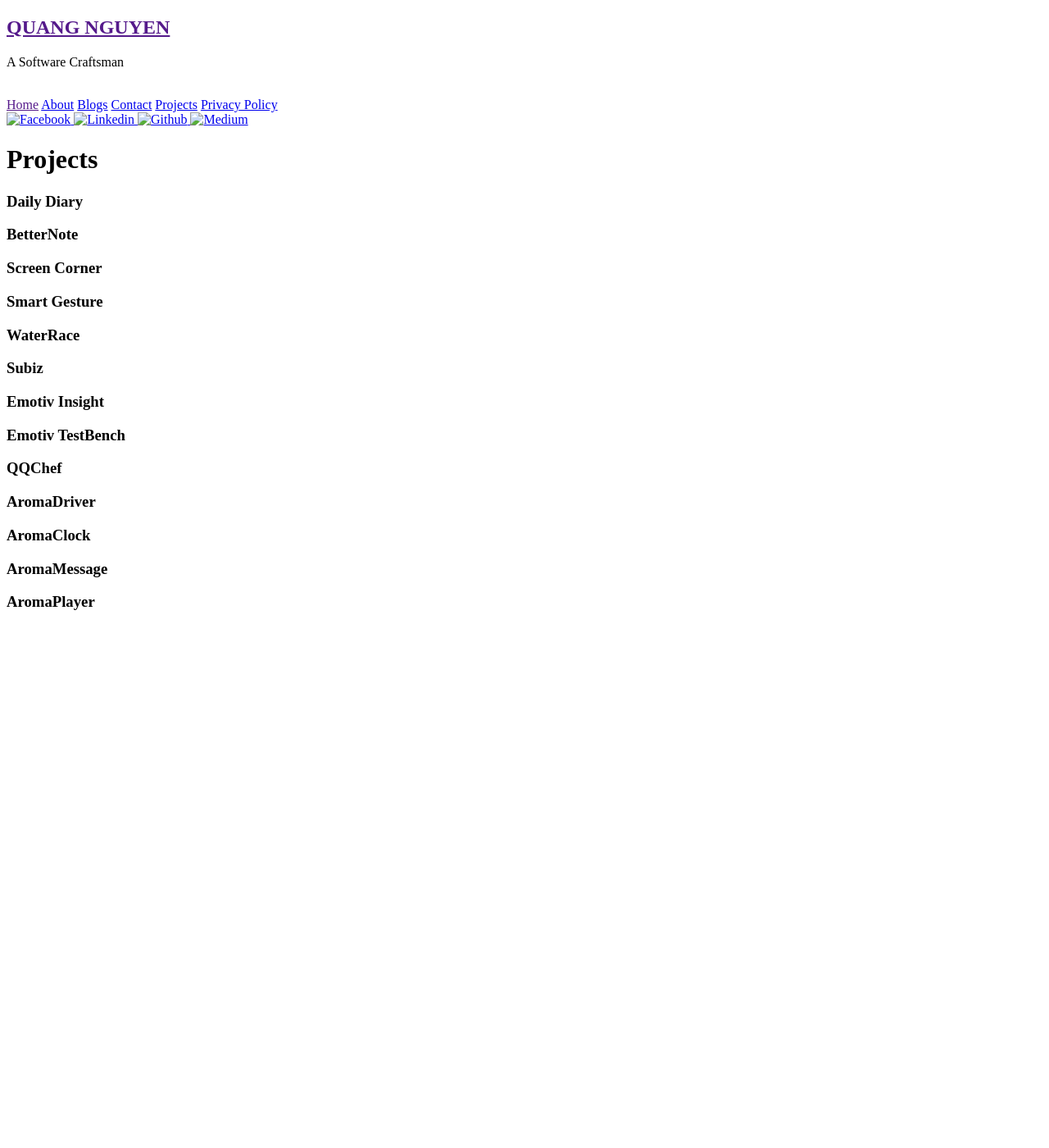
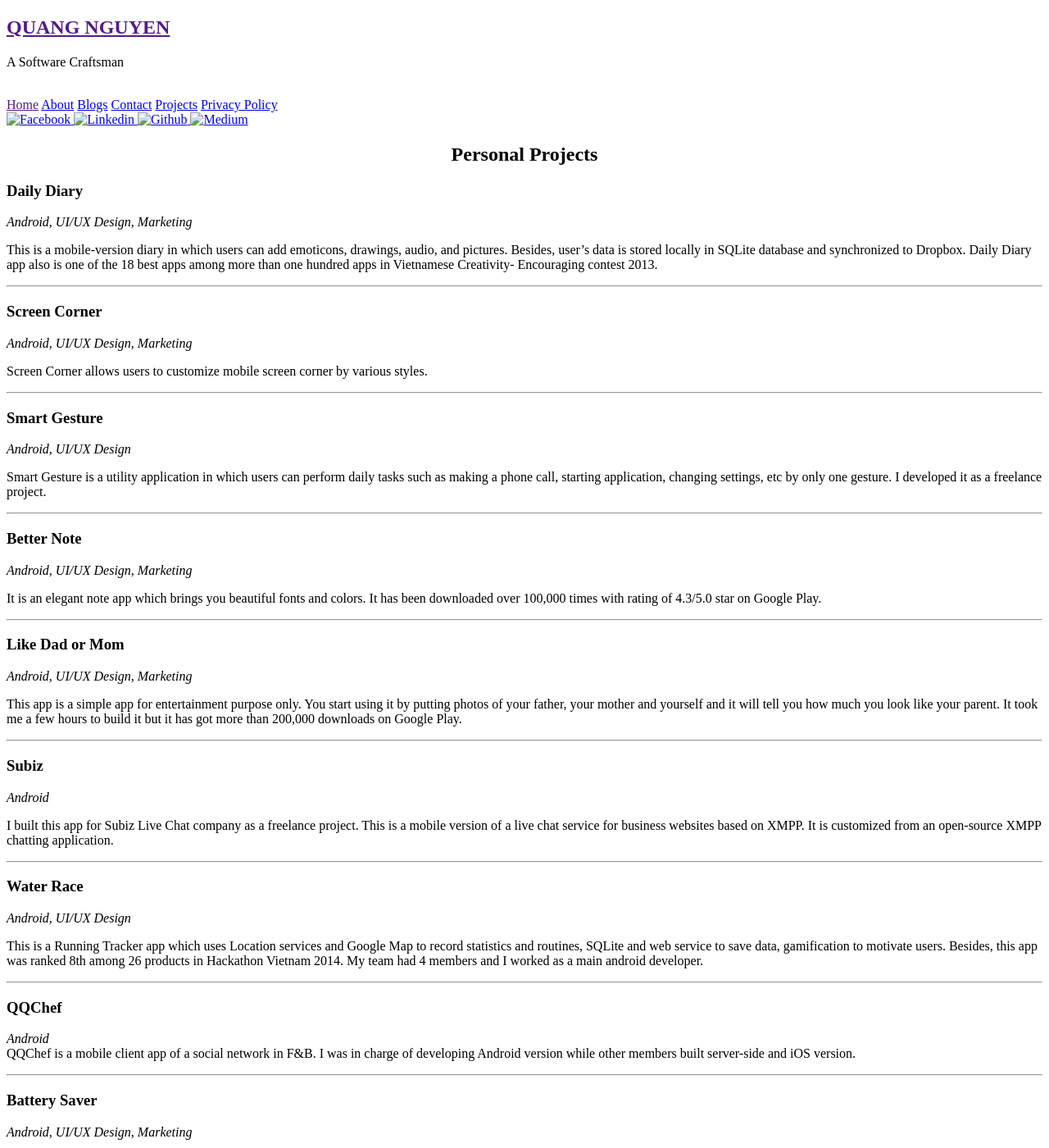
Before and after one commit to quangctkm9207/quangctkm9207.github.io, a Jekyll site: the page built from projects.md, in a window 1280 px wide and 1400 px high. Shown: the whole window at 82% size. Built offline with Jekyll 4.4.1, drawn with Linux system fonts in a browser that asks for light colours; some of the changed text lies outside the part shown.

Commit message:
- Replace 'rouge' highlighter. - Update content in 'Project' page.

```diff
--- a/Gemfile
+++ b/Gemfile
@@ -26,5 +26,4 @@ gem 'tzinfo-data', platforms: [:mingw, :mswin, :x64_mingw, :jruby]
 # Additional gems for hype theme
 gem 'jekyll-paginate', '~> 1.1'
 gem 'kramdown', '~> 1.13', '>= 1.13.2'
-gem 'pygments.rb', '~> 1.1', '>= 1.1.1'
 gem 'pretty', '~> 0.3.2'
--- a/_config.yml
+++ b/_config.yml
@@ -22,7 +22,7 @@ medium:           https://medium.com/@quangctkm9207
 
 # Dependencies
 markdown:         kramdown
-highlighter:      pygments
+highlighter:      rouge
 
 # Permalinks
 permalink:        pretty
--- a/_layouts/page.html
+++ b/_layouts/page.html
@@ -3,6 +3,6 @@ layout: default
 ---
 
 <div class="page">
-  <h1 class="page-title">{{ page.title }}</h1>
+  <!-- <h1 class="page-title">{{ page.title }}</h1> -->
   {{ content }}
 </div>
--- a/projects.md
+++ b/projects.md
@@ -2,16 +2,102 @@
 layout: page
 title: Projects
 ---
+## <center> Personal Projects <center>
+
 ### Daily Diary
-### BetterNote
+*Android, UI/UX Design, Marketing*
+
+This is a mobile-version diary in which users can add emoticons, drawings, audio, and pictures. Besides, user’s data is stored locally in SQLite database and synchronized to Dropbox. Daily Diary app also is one of the 18 best apps among more than one hundred apps in Vietnamese Creativity- Encouraging contest 2013.
+
+---
 ### Screen Corner
+*Android, UI/UX Design, Marketing*
+
+Screen Corner allows users to customize mobile screen corner by various styles.
+
+---
 ### Smart Gesture
-### WaterRace
+*Android, UI/UX Design*
+
+Smart Gesture is a utility application in which users can perform daily tasks such as making a phone call, starting application, changing settings, etc by only one gesture. I developed it as a freelance project.
+
+---
+### Better Note
+*Android, UI/UX Design, Marketing*
+
+It is an elegant note app which brings you beautiful fonts and colors.
+It has been downloaded over 100,000 times with rating of 4.3/5.0 star on Google Play.
+
+
+---
+### Like Dad or Mom
+*Android, UI/UX Design, Marketing*
+
+This app is a simple app for entertainment purpose only. You start using it by putting photos of your
+father, your mother and yourself and it will tell you how much you look like your parent.
+It took me a few hours to build it but it has got more than 200,000 downloads on Google Play.
+
+---
 ### Subiz
-### Emotiv Insight
-### Emotiv TestBench
+*Android*
+
+I built this app for Subiz Live Chat company as a freelance project. This is a mobile version of a live chat service for business websites based on XMPP. It is customized from an open-source XMPP chatting application.
+
+---
+### Water Race
+*Android, UI/UX Design*
+
+This is a Running Tracker app which uses Location services and Google Map to record statistics and routines, SQLite and web service to save data, gamification to motivate users. Besides, this app was ranked 8th among 26 products in Hackathon Vietnam 2014. My team had 4 members and I worked as a main android developer.
+
+---
 ### QQChef
-### AromaDriver
-### AromaClock
-### AromaMessage
-### AromaPlayer
+*Android*
+QQChef is a mobile client app of a social network in F&B. I was in charge of developing Android version while other members built server-side and iOS version.
+
+---
+### Battery Saver
+*Android, UI/UX Design, Marketing*
+
+It is a Android battery manager app which can show battery-related information, manage running tasks and setup battery usage mode to optimize and extend battery life.
+
+---
+
+## <center> Company Projects <center>
+
+
+### Emotiv Insight®
+*Android*
+
+It is a companion app to Emotiv Insight Brainwear helps improve brain fitness and promotes life-long brain health.
+
+---
+### Emotiv TestBench®
+*Android*
+It is another companion app to Emotiv Brainwear devices which monitors, calculates and displays statistics of ECG signal.
+
+---
+### AromaClock®
+*iOS, Android, UI/UX Design*
+AromaClock is a clock application powered with scents by using Aroma Shooter. For example, you will be waken up in the morning by sound, vibration, and SCENT.
+
+---
+### AromaMessage®
+*Android, UI/UX Design*
+AromaMessage is the first real-time messaging application which allows users to send fragrances. It works with Aroma Shooter devices. It companied with Aroma Shooter Mini device to win Innovation Award in CEATEC Japan 2016.
+
+---
+### AromaPlayer®
+*Project Manager, Android, iOS, UI/UX Design*
+AromaPlayer is the biggest project for me until now. I was responsible to lead a team of 5 members. Besides, I was responsible to design UI/UX, develop iOS version(100%), develop Android version(40%), and manage overall project.
+
+---
+### ControllerSDK®
+*Project Manager, Android, iOS, Windows*
+ControllerSDK is a set of libraries which allows third-party applications to work with AromaShooter devices. My task was to develop and distribute its iOS, Android and Windows version.
+
+---
+### ActionSheet for Android
+*Android*
+A small library which creates iPad-style ActionSheet for Android apps.
+
+---
```
Also changed, not shown: about.md (+1 -0 lines), blogs.md (+1 -0 lines), contact.md (+2 -2 lines), Gemfile.lock.
